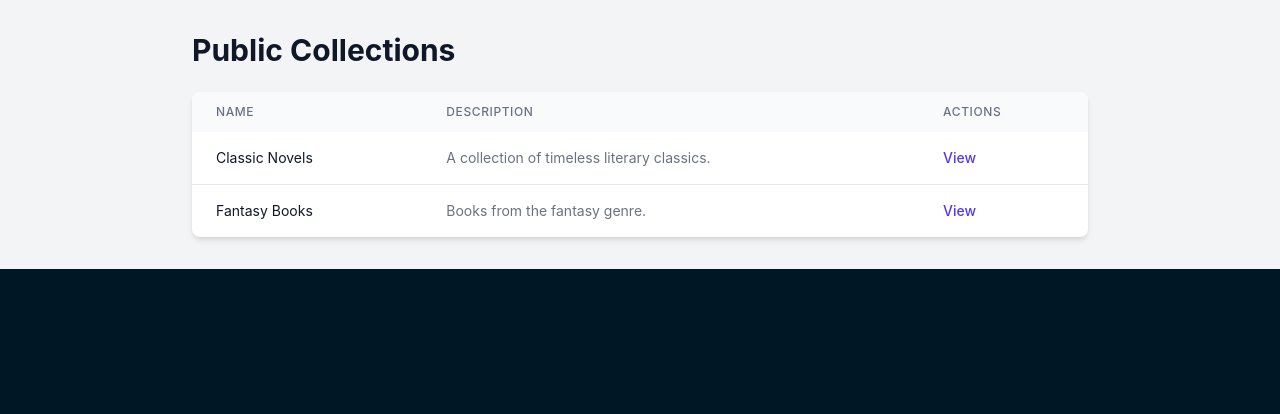
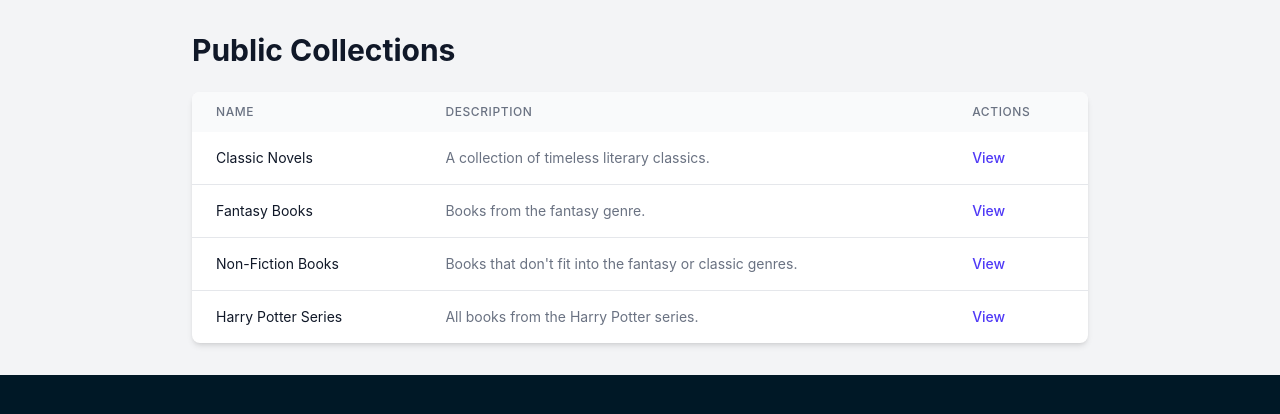
Before and after one commit to phuong-le-tech/booqin, a React (Vite) app in the folder frontend/: page /collections in a window 1280 px wide. Shown: the top 414 px of the page. Built offline with nearby package versions, Linux system fonts and the light colour scheme; no server answers.

Commit message:
Details of a book collection is now available, when you click on "View" button. You can also go back to home page from a collection page.

```diff
--- a/frontend/src/components/pages/collections/CollectionDetails.tsx
+++ b/frontend/src/components/pages/collections/CollectionDetails.tsx
@@ -4,13 +4,15 @@ import React, { useEffect, useState } from "react";
 import { useParams, Link } from "react-router-dom";
 import { BookCollection } from "../../../model/BookCollection";
 import { Book } from "../../../model/Book";
+import { collections } from "../../../assets/testData";
 
 const CollectionDetails: React.FC = () => {
     const { id } = useParams<{ id: string }>();
     const [collection, setCollection] = useState<BookCollection | null>(null);
     const [loading, setLoading] = useState(true);
 
-    useEffect(() => {
+    // USE REAL DATA IN BDD (use requests)
+    /*useEffect(() => {
         const fetchCollection = async () => {
             try {
                 const response = await fetch(`/api/v1/collections/${id}`);
@@ -25,6 +27,13 @@ const CollectionDetails: React.FC = () => {
         };
 
         fetchCollection();
+    }, [id]);*/
+    // USE TEST DATA
+    useEffect(() => {
+        // Chercher la collection dans les données de test
+        const foundCollection = collections.find((col) => col.id === id);
+        setCollection(foundCollection ?? null);
+        setLoading(false);
     }, [id]);
 
     if (loading) return <div className="text-center py-8">Loading...</div>;
@@ -60,11 +69,16 @@ const CollectionDetails: React.FC = () => {
                 )}
 
                 <div className="mt-6">
-                    <Link
+                    {/*<Link
                         to="/collections"
                         className="btn btn-secondary inline-block px-4 py-2 bg-indigo-600 text-white rounded-lg hover:bg-indigo-700"
                     >
                         Back to Collections
+                    </Link>*/}
+                    <Link
+                        to="/home"
+                        className="btn btn-secondary inline-block px-4 py-2 bg-indigo-600 text-white rounded-lg hover:bg-indigo-700">
+                        Back to Home
                     </Link>
                 </div>
             </div>
--- a/frontend/src/components/pages/collections/PublicCollections.tsx
+++ b/frontend/src/components/pages/collections/PublicCollections.tsx
@@ -6,86 +6,9 @@ import {BookCollection} from "../../../model/BookCollection.ts";
 import {User} from "../../../model/User.ts";
 import {Book} from "../../../model/Book.ts";
 import {Author} from "../../../model/Author.ts";
+import { collections } from "../../../assets/testData";
 
 
-const userTest: User = {
-    id: 1,
-    firstName: 'John',
-    lastName: 'Doe',
-    email: 'john.doe@example.com',
-};
-
-// TEST AUTHORS
-const authorsTest: Author[] = [
-  { id: 1, firstName: "Jane", lastName: "Austen", books: [] },
-  { id: 2, firstName: "George", lastName: "Orwell", books: [] },
-  { id: 3, firstName: "J.K.", lastName: "Rowling", books: [] }
-];
-
-// TEST BOOKS
-const booksTest: Book[] = [
-  {
-    id: 1,
-    isbns: ["978-3-16-148410-0"],
-    title: "Pride and Prejudice",
-    authors: [authorsTest[0]],
-    description: "A classic novel about love and society.",
-    publicationDate: "1813-01-28",
-    collections: [],
-    createdAt: new Date("2024-01-01"),
-    updatedAt: new Date("2024-02-01")
-  },
-  {
-    id: 2,
-    isbns: ["978-0-452-28423-4"],
-    title: "1984",
-    authors: [authorsTest[1]],
-    description: "A dystopian novel about surveillance and control.",
-    publicationDate: "1949-06-08",
-    collections: [],
-    createdAt: new Date("2024-01-05"),
-    updatedAt: new Date("2024-02-05")
-  },
-  {
-    id: 3,
-    isbns: ["978-0-7475-3269-9"],
-    title: "Harry Potter and the Philosopher's Stone",
-    authors: [authorsTest[2]],
-    description: "The first book of the Harry Potter series.",
-    publicationDate: "1997-06-26",
-    collections: [],
-    createdAt: new Date("2024-01-10"),
-    updatedAt: new Date("2024-02-10")
-  }
-];
-authorsTest[0].books.push(booksTest[0]);
-authorsTest[1].books.push(booksTest[1]);
-authorsTest[2].books.push(booksTest[2]);
-
-// DATA TEST => REMOVE WHEN DONE, WITH REAL DATA
-const collections: BookCollection[] = [
-  {
-    id: "1",
-    title: "Classic Novels",
-    description: "A collection of timeless literary classics.",
-    owner: userTest,
-    books: [booksTest[0], booksTest[1]],
-    createdAt: new Date("2024-01-15"),
-    updatedAt: new Date("2024-02-15")
-  },
-  {
-    id: "2",
-    title: "Fantasy Books",
-    description: "Books from the fantasy genre.",
-    owner: userTest,
-    books: [booksTest[2]],
-    createdAt: new Date("2024-01-20"),
-    updatedAt: new Date("2024-02-20")
-  }
-];
-booksTest[0].collections.push(collections[0]);
-booksTest[1].collections.push(collections[0]);
-booksTest[2].collections.push(collections[1]);
 
 // const PublicCollections: React.FC<PublicCollectionsProps> = ({ collections }) => {
 const PublicCollections: React.FC = () => {
```
